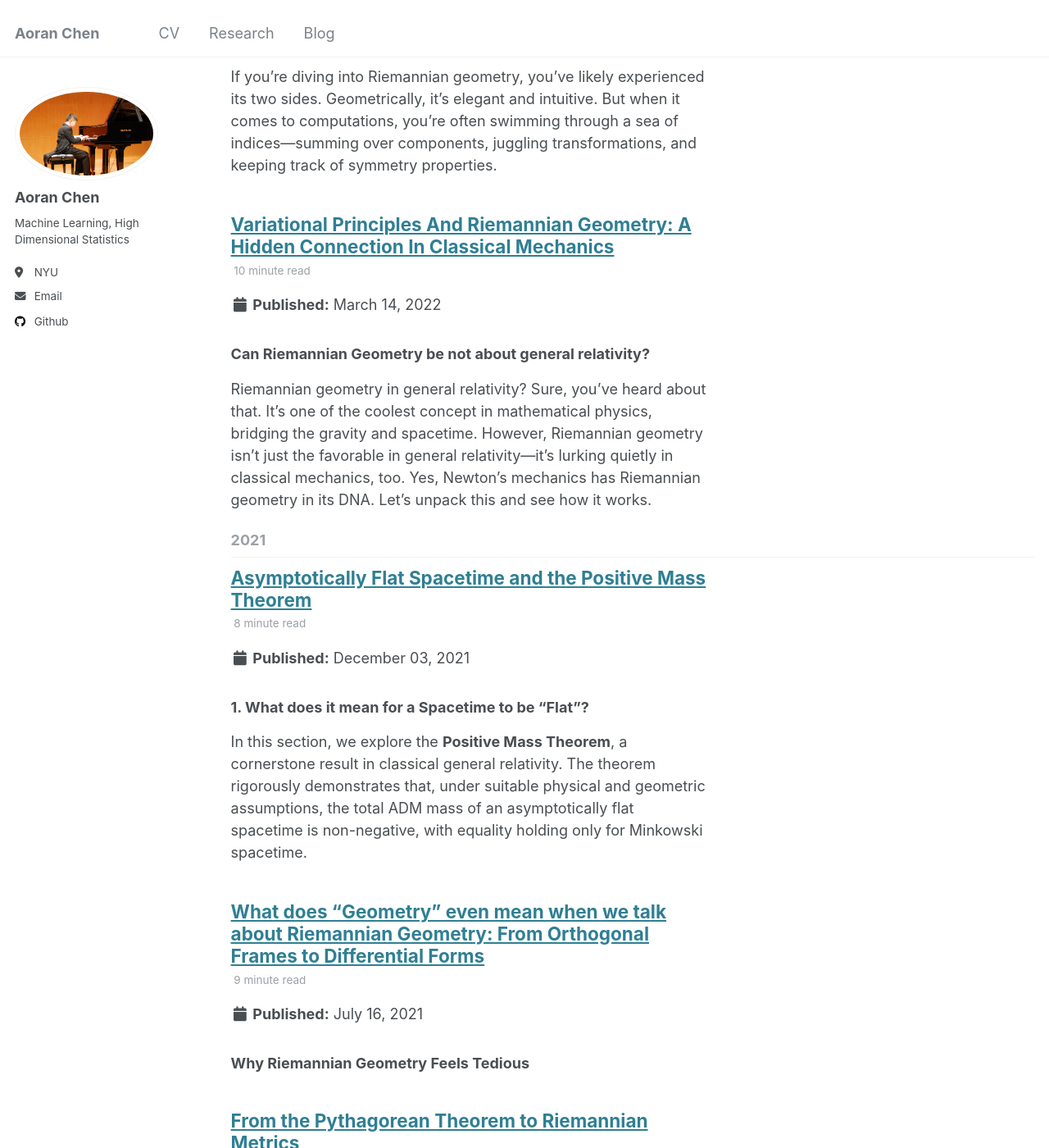
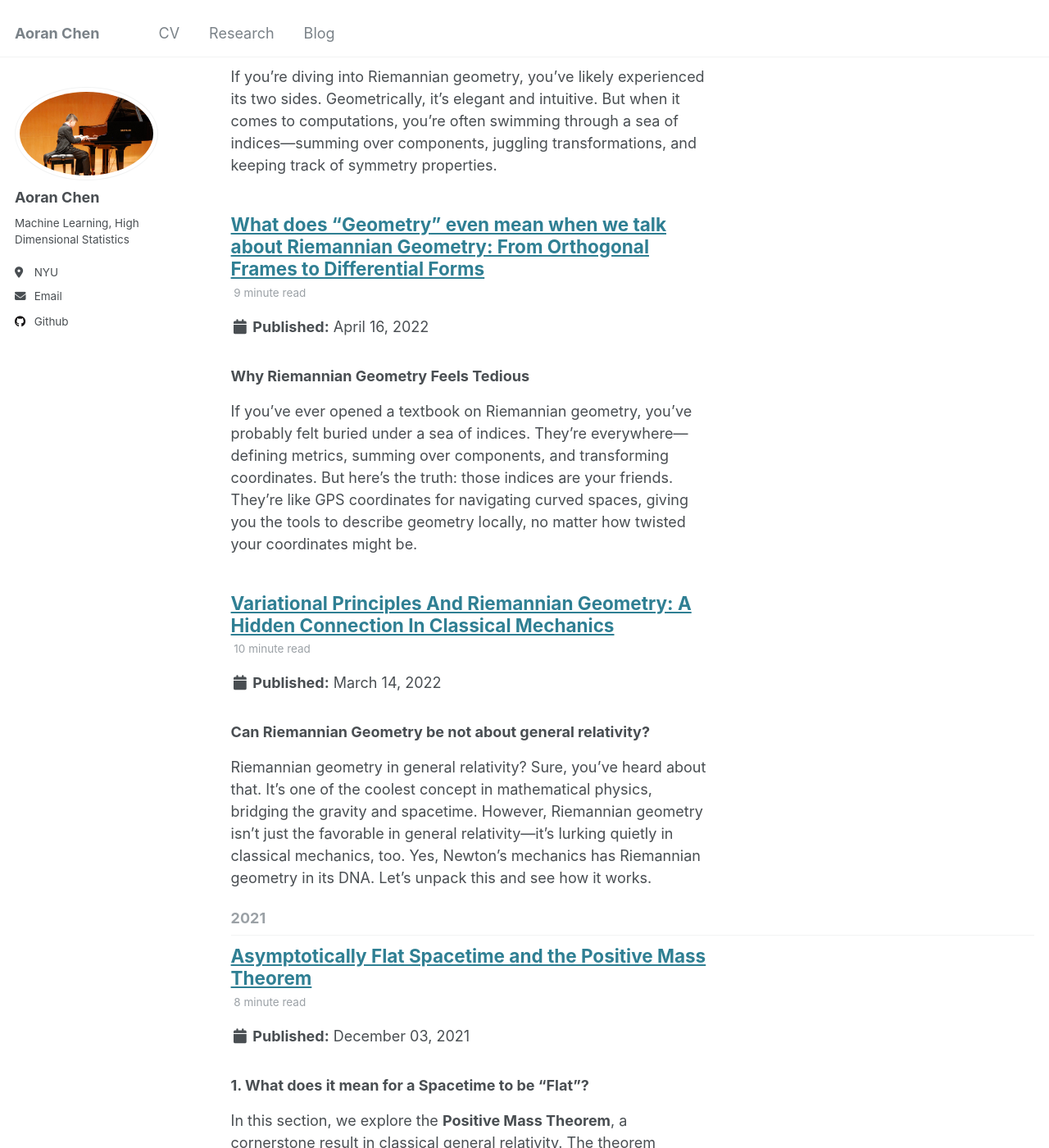
Before and after one commit to samohtaerg/samohtaerg.github.io, a Jekyll site: the page built from _pages/year-archive.html, in a window 1280 px wide and 1400 px high, scrolled down 1706 px. Shown: the whole window at 82% size. Built offline with Jekyll 4.4.1, drawn with Linux system fonts in a browser that asks for light colours; nearby versions of some CDN libraries.

Commit message:
Update and rename 2021-07-16-what-does-geometry-even-mean-when-we-talk-about-riemannian-geometry.md to 2022-04-16-what-does-geometry-even-mean-when-we-talk-about-riemannian-geometry.md

```diff
--- a/_posts/2021-07-16-what-does-geometry-even-mean-when-we-talk-about-riemannian-geometry.md
+++ b/_posts/2022-04-16-what-does-geometry-even-mean-when-we-talk-about-riemannian-geometry.md
@@ -1,14 +1,13 @@
 ---
 title: 'What does "Geometry" even mean when we talk about Riemannian Geometry: From Orthogonal Frames to Differential Forms'
-date: 2021-7-16
-permalink: /posts/2024/12/riemannian-geometry-and-differential-forms/
+date: 2022-4-16
+permalink: /posts/2022/04/riemannian-geometry-and-differential-forms/
 tags:
   - Riemannian Geometry
   - Differential Forms
   - Exterior Calculus
 ---
 ### **Why Riemannian Geometry Feels Tedious**
-
 If you’ve ever opened a textbook on Riemannian geometry, you’ve probably felt buried under a sea of indices. They’re everywhere—defining metrics, summing over components, and transforming coordinates. But here’s the truth: those indices are your friends. They’re like GPS coordinates for navigating curved spaces, giving you the tools to describe geometry locally, no matter how twisted your coordinates might be.
 
 And here’s the trick: when we move to **orthogonal frames** (or orthonormal bases), the indices simplify. This makes the abstract math feel as intuitive as walking down a straight road. That’s why orthogonal frames are so fundamental—they let us translate the messy world of components into the clean language of geometry.
```
